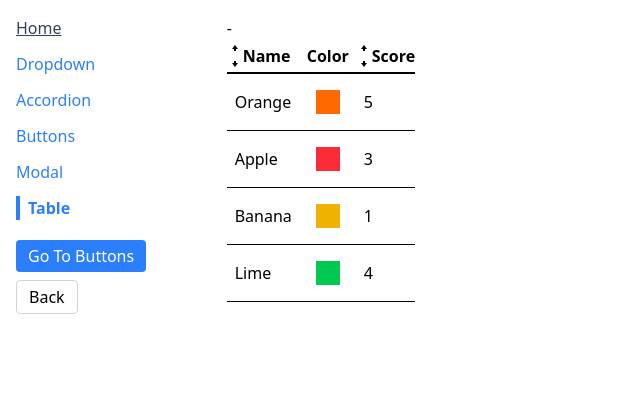
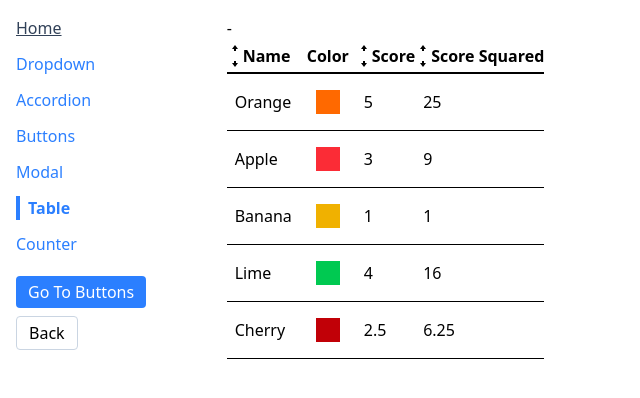
Before and after one commit to chee86j/Python_Practice, a React app in the folder JavaScript Practice/Projects/Project6NavBarReactRouter/comps/: page /table in a window 1280 px wide. Shown: the top 398 px of the page, without its empty margins (0-640 px from the left). Built offline with nearby package versions, Linux system fonts and the light colour scheme; the HTML template or start-up script is replaced by a standard one.

Commit message:
feat: add counter page and extract reusable sorting/counter hooks

```diff
--- a/JavaScript Practice/Projects/Project6NavBarReactRouter/comps/src/App.js
+++ b/JavaScript Practice/Projects/Project6NavBarReactRouter/comps/src/App.js
@@ -1,10 +1,11 @@
-import Sidebar from './components/Sidebar';
-import { Routes, Route } from 'react-router-dom';
-import AccordionPage from './pages/AccordionPage';
-import DropdownPage from './pages/DropdownPage';
-import ButtonPage from './pages/ButtonPage';
-import ModalPage from './pages/ModalPage';
-import TablePage from './pages/TablePage';
+import Sidebar from "./components/Sidebar";
+import { Routes, Route } from "react-router-dom";
+import AccordionPage from "./pages/AccordionPage";
+import DropdownPage from "./pages/DropdownPage";
+import ButtonPage from "./pages/ButtonPage";
+import ModalPage from "./pages/ModalPage";
+import TablePage from "./pages/TablePage";
+import CounterPage from "./pages/CounterPage";
 
 function App() {
   return (
@@ -34,6 +35,7 @@ function App() {
           <Route path="/button" element={<ButtonPage />} />
           <Route path="/modal" element={<ModalPage />} />
           <Route path="/table" element={<TablePage />} />
+          <Route path="/counter" element={<CounterPage initialCount={10} />} />
         </Routes>
       </div>
     </div>
--- a/JavaScript Practice/Projects/Project6NavBarReactRouter/comps/src/components/Sidebar.js
+++ b/JavaScript Practice/Projects/Project6NavBarReactRouter/comps/src/components/Sidebar.js
@@ -1,18 +1,19 @@
-import classNames from 'classnames';
-import { Link, NavLink, useNavigate } from 'react-router-dom';
+import classNames from "classnames";
+import { Link, NavLink, useNavigate } from "react-router-dom";
 
 function Sidebar() {
   const navigate = useNavigate();
 
   const links = [
-    { label: 'Dropdown', path: '/' },
-    { label: 'Accordion', path: '/accordion' },
-    { label: 'Buttons', path: '/buttons' },
-    { label: 'Modal', path: '/modal' },
-    { label: 'Table', path: '/table' },
+    { label: "Dropdown", path: "/" },
+    { label: "Accordion", path: "/accordion" },
+    { label: "Buttons", path: "/buttons" },
+    { label: "Modal", path: "/modal" },
+    { label: "Table", path: "/table" },
+    { label: "Counter", path: "/counter" },
   ];
-  const baseLinkClasses = 'mb-3 text-blue-500';
-  const activeLinkClasses = 'font-bold border-l-4 border-blue-500 pl-2';
+  const baseLinkClasses = "mb-3 text-blue-500";
+  const activeLinkClasses = "font-bold border-l-4 border-blue-500 pl-2";
 
   // Old custom Link code (replaced by NavLink):
   /*
@@ -38,7 +39,7 @@ function Sidebar() {
         className={({ isActive }) =>
           classNames(baseLinkClasses, isActive && activeLinkClasses)
         }
-        end={link.path === '/'}
+        end={link.path === "/"}
       >
         {link.label}
       </NavLink>
@@ -57,7 +58,7 @@ function Sidebar() {
       {/* useNavigate example (programmatic navigation): */}
       <button
         className="mt-2 rounded bg-blue-500 px-3 py-1 text-white"
-        onClick={() => navigate('/buttons')}
+        onClick={() => navigate("/buttons")}
         type="button"
       >
         Go To Buttons
--- a/JavaScript Practice/Projects/Project6NavBarReactRouter/comps/src/components/SortableTable.js
+++ b/JavaScript Practice/Projects/Project6NavBarReactRouter/comps/src/components/SortableTable.js
@@ -1,11 +1,10 @@
-import { useState } from "react";
 import Table from "./Table";
 import { GoArrowSmallDown, GoArrowSmallUp } from "react-icons/go";
+import useSort from "../hooks/useSort";
 
 function SortableTable(props) {
-  const [sortOrder, setSortOrder] = useState(null);
-  const [sortBy, setSortBy] = useState(null);
   const { config, data } = props;
+  const { sortOrder, sortBy, sortedData, handleSort } = useSort(data, config);
 
   /*
      This is our updated list of config objects that we will pass to the Table
@@ -15,25 +14,6 @@ function SortableTable(props) {
      indication that it's sortable. If the column doesn't have a sortValue, we
      return it unchanged.
     */
-
-  const handleClick = (label) => {
-    if (sortBy && label !== sortBy) {
-      setSortOrder("asc");
-      setSortBy(label);
-      return;
-    }
-
-    if (sortOrder === null) {
-      setSortOrder("asc");
-      setSortBy(label);
-    } else if (sortOrder === "asc") {
-      setSortOrder("desc");
-      setSortBy(label);
-    } else if (sortOrder === "desc") {
-      setSortOrder(null);
-      setSortBy(null);
-    }
-  };
 
   const updatedConfig = config.map((column) => {
     if (!column.sortValue) {
@@ -45,7 +25,7 @@ function SortableTable(props) {
       header: () => (
         <th
           className="cursor-pointer hover:bg-gray-100"
-          onClick={() => handleClick(column.label)}
+          onClick={() => handleSort(column.label)}
         >
           <div className="flex items-center">
             {getIcons(column.label, sortBy, sortOrder)} {column.label}
@@ -54,29 +34,6 @@ function SortableTable(props) {
       ),
     };
   });
-
-  /*
-  Only sort data if sortOrder && sortBy are not null
-  If not sorting, then make use of original through a copy of the 'data' prop.
-  If sorting, Find the correct sortValue function & use it for sorting
-  */
-
-  let sortedData = data;
-  if (sortOrder && sortBy) {
-    const { sortValue } = config.find((column) => column.label === sortBy);
-    sortedData = [...data].sort((a, b) => {
-      const valueA = sortValue(a);
-      const valueB = sortValue(b);
-
-      const reverseOrder = sortOrder === "asc" ? 1 : -1;
-
-      if (typeof valueA === "string") {
-        return valueA.localeCompare(valueB) * reverseOrder;
-      } else {
-        return (valueA - valueB) * reverseOrder;
-      }
-    });
-  }
 
   return (
     <div>
--- /dev/null
+++ b/JavaScript Practice/Projects/Project6NavBarReactRouter/comps/src/hooks/use-Counter.js
@@ -0,0 +1,19 @@
+import { useEffect, useState } from "react";
+
+// useCounter packages count state, its side effect, and the increment action
+// so any component can reuse that logic by calling the hook.
+function useCounter(initialCount) {
+  const [count, setCount] = useState(initialCount);
+
+  useEffect(() => {
+    console.log(count);
+  }, [count]);
+
+  const increment = () => {
+    setCount((currentCount) => currentCount + 1);
+  };
+
+  return [count, increment];
+}
+
+export default useCounter;
--- /dev/null
+++ b/JavaScript Practice/Projects/Project6NavBarReactRouter/comps/src/hooks/useSort.js
@@ -0,0 +1,58 @@
+import { useState } from "react";
+
+// useSort groups together the sorting state & sorting behavior so
+// table components can reuse the same logic without duplicating it.
+function useSort(data, config) {
+  const [sortOrder, setSortOrder] = useState(null);
+  const [sortBy, setSortBy] = useState(null);
+
+  // handleSort cycles a column through ascending, descending, & unsorted.
+  const handleSort = (label) => {
+    if (sortBy && label !== sortBy) {
+      setSortOrder("asc");
+      setSortBy(label);
+      return;
+    }
+
+    if (sortOrder === null) {
+      setSortOrder("asc");
+      setSortBy(label);
+    } else if (sortOrder === "asc") {
+      setSortOrder("desc");
+      setSortBy(label);
+    } else if (sortOrder === "desc") {
+      setSortOrder(null);
+      setSortBy(null);
+    }
+  };
+
+  // The hook derives a sorted copy of the data from the current sort state.
+  // If no column is selected, it returns the original data unchanged.
+  let sortedData = data;
+  if (sortOrder && sortBy) {
+    const { sortValue } = config.find((column) => column.label === sortBy);
+
+    sortedData = [...data].sort((a, b) => {
+      const valueA = sortValue(a);
+      const valueB = sortValue(b);
+      const reverseOrder = sortOrder === "asc" ? 1 : -1;
+
+      if (typeof valueA === "string") {
+        return valueA.localeCompare(valueB) * reverseOrder;
+      }
+
+      return (valueA - valueB) * reverseOrder;
+    });
+  }
+
+  // Return both the current sorting state & the function the component
+  // will call when the user clicks a sortable column header.
+  return {
+    sortOrder,
+    sortBy,
+    sortedData,
+    handleSort,
+  };
+}
+
+export default useSort;
--- /dev/null
+++ b/JavaScript Practice/Projects/Project6NavBarReactRouter/comps/src/pages/CounterPage.js
@@ -0,0 +1,45 @@
+import Button from "../components/Button";
+import useCounter from "../hooks/use-Counter";
+
+/* CounterPage shows the usual custom-hook workflow:
+   1. Identify stateful logic that belongs together.
+   2. Move that logic into a function whose name starts with "use".
+   3. Pass in any values the logic needs, like initialCount.
+   4. Return the state and helper functions the component should use.
+   The result is reusable logic without duplicating the same useState/useEffect code in multiple components.
+*/
+
+// Original Code
+
+// function CounterPage({ initialCount }) {
+//   const [count, setCount] = useState(initialCount);
+
+//   useEffect(() => {
+//     console.log(count);
+//   }, [count]);
+
+//   const handleClick = () => {
+//     setCount(count + 1);
+//   };
+
+//   return (
+//     <div>
+//       <h1>Count is {count} </h1>
+//       <Button onClick={handleClick}>Increment</Button>
+//     </div>
+//   );
+// }
+
+function CounterPage({ initialCount }) {
+  // The hook gives this component the current count plus the increment behavior.
+  const [count, increment] = useCounter(initialCount);
+
+  return (
+    <div>
+      <h1>Count is {count} </h1>
+      <Button onClick={increment}>Increment</Button>
+    </div>
+  );
+}
+
+export default CounterPage;
--- a/JavaScript Practice/Projects/Project6NavBarReactRouter/comps/src/pages/TablePage.js
+++ b/JavaScript Practice/Projects/Project6NavBarReactRouter/comps/src/pages/TablePage.js
@@ -1,4 +1,3 @@
-import Table from "../components/Table";
 import SortableTable from "../components/SortableTable";
 /* TablePage provides row data plus a column config object to the reusable Table component.
    Each config item defines a label, a render function for cell content, and an optional custom header.
@@ -10,13 +9,14 @@ function TablePage() {
     { name: "Apple", color: "bg-red-500", score: 3 },
     { name: "Banana", color: "bg-yellow-500", score: 1 },
     { name: "Lime", color: "bg-green-500", score: 4 },
+    { name: "Cherry", color: "bg-red-700", score: 2.5 },
   ];
 
   /* The purpose of the config array is to define how each column in the table should be rendered.
-  Each object in the config array represents a column and contains:
-- label: The header text for the column.
-- render: A function that takes a data item (in this case, a fruit) and returns the content to be displayed in the cell for that column.
-- header (optional): A function that returns custom JSX for the column header, allowing for more complex header designs beyond just text.
+    Each object in the config array represents a column and contains:
+    - label: The header text for the column.
+    - render: A function that takes a data item (in this case, a fruit) and returns the content to be displayed in the cell for that column.
+    - header (optional): A function that returns custom JSX for the column header, allowing for more complex header designs beyond just text.
 */
   const config = [
     {
@@ -33,6 +33,11 @@ function TablePage() {
       render: (fruit) => fruit.score,
       sortValue: (fruit) => fruit.score,
     },
+    {
+      label: "Score Squared",
+      render: (fruit) => fruit.score ** 2,
+      sortValue: (fruit) => fruit.score ** 2,
+    },
   ];
 
   const keyFn = (fruit) => {
```
